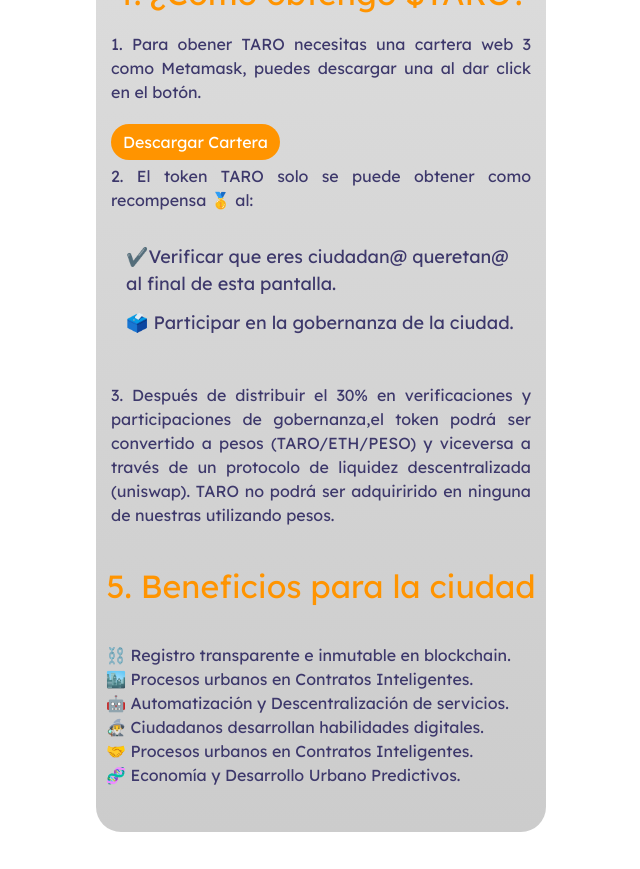
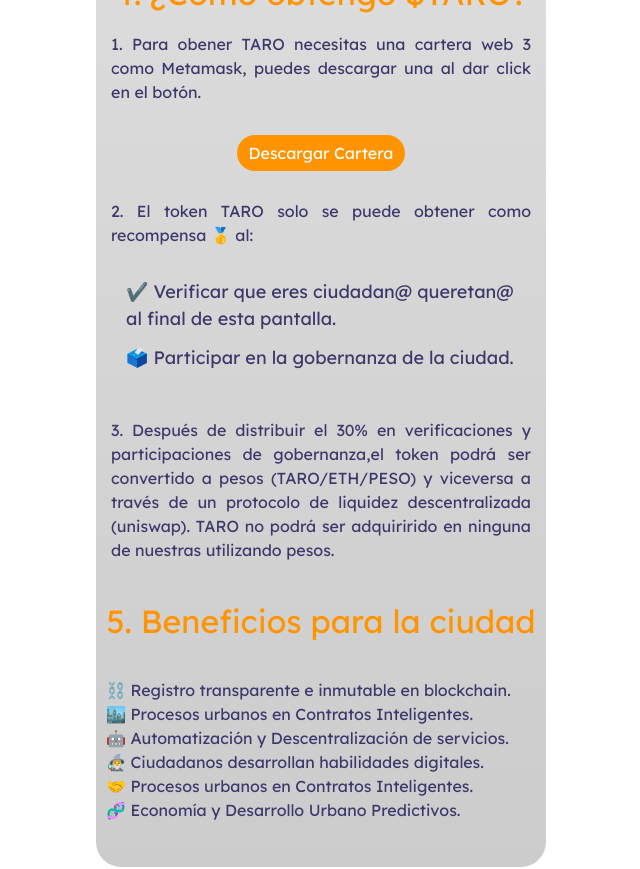
Before and after one commit to zenbitETH/Ciudades-DAO, a React (Create React App) app in the folder frontend/: page /about in a window 1280 px wide. Shown: the part 1160-2029 px from the top of the page, without its empty margins (319-959 px from the left). Built offline with nearby package versions, Linux system fonts and the light colour scheme.

Commit message:
SPA About Update

```diff
--- a/frontend/src/components/About.js
+++ b/frontend/src/components/About.js
@@ -44,9 +44,11 @@ const About = () => {
         </div>
         <div className="main">
           <p>1. Para obener TARO necesitas una cartera web 3 como Metamask, puedes descargar una al dar click en el botón.</p>
-          <Button className="Quiz" href="https://metamask.io" >Descargar Cartera</Button>
+        </div>
+        <Button className="Quiz" href="https://metamask.io" >Descargar Cartera</Button>
+        <div className="main">
           <p>2. El token TARO solo se puede obtener como recompensa 🥇 al:</p>
-          <p className="main2">✔️Verificar que eres ciudadan@ queretan@ al final de esta pantalla.<p className="space">🗳️ Participar en la gobernanza de la ciudad.</p></p>
+          <p className="main2">✔️ Verificar que eres ciudadan@ queretan@ al final de esta pantalla.<p className="space">🗳️ Participar en la gobernanza de la ciudad.</p></p>
           <p>3. Después de distribuir el 30% en verificaciones y participaciones de gobernanza,el token podrá ser convertido a pesos (TARO/ETH/PESO) y viceversa a través de un protocolo
           de liquidez descentralizada (uniswap). TARO no podrá ser adquirirido en ninguna de nuestras utilizando pesos.</p>
         </div>
--- a/frontend/src/index.css
+++ b/frontend/src/index.css
@@ -39,9 +39,11 @@
 
 .Quiz {
   border-radius: 25px !important;
-  margin-top: 1%;
-  margin-bottom: 1%;
+  margin-bottom: 3%;
   border: none !important;
+  justify-content: center !important;
+  align-content: center !important;
+  align-items: center !important;
   background-color: #FF9400 !important;
 }
 
```
